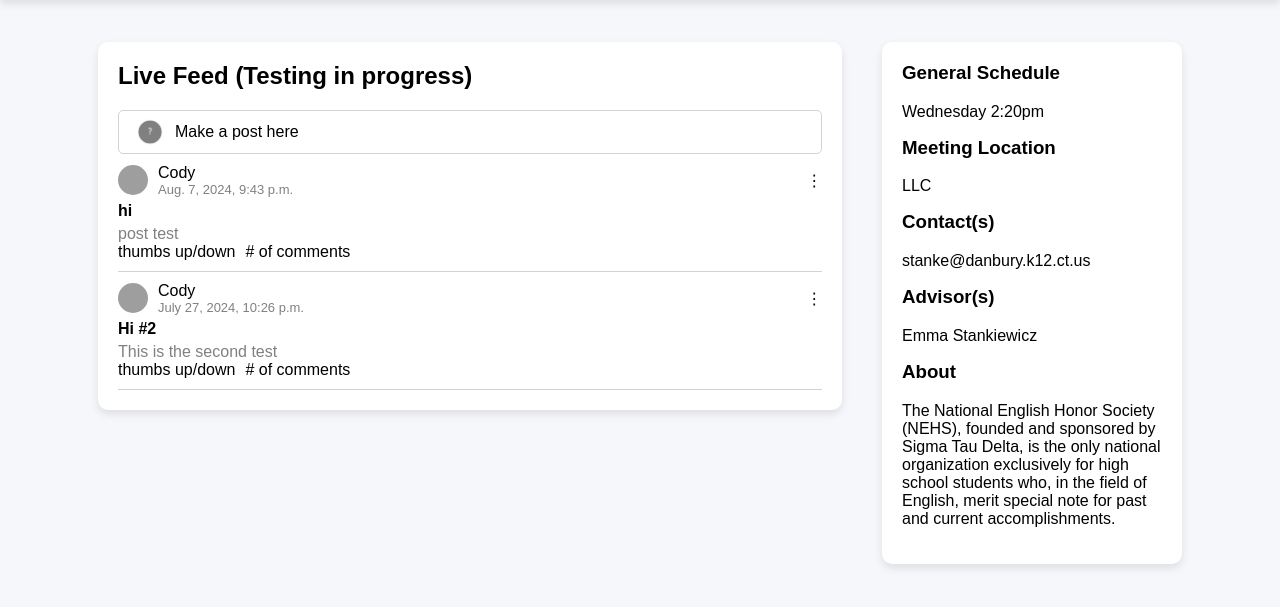
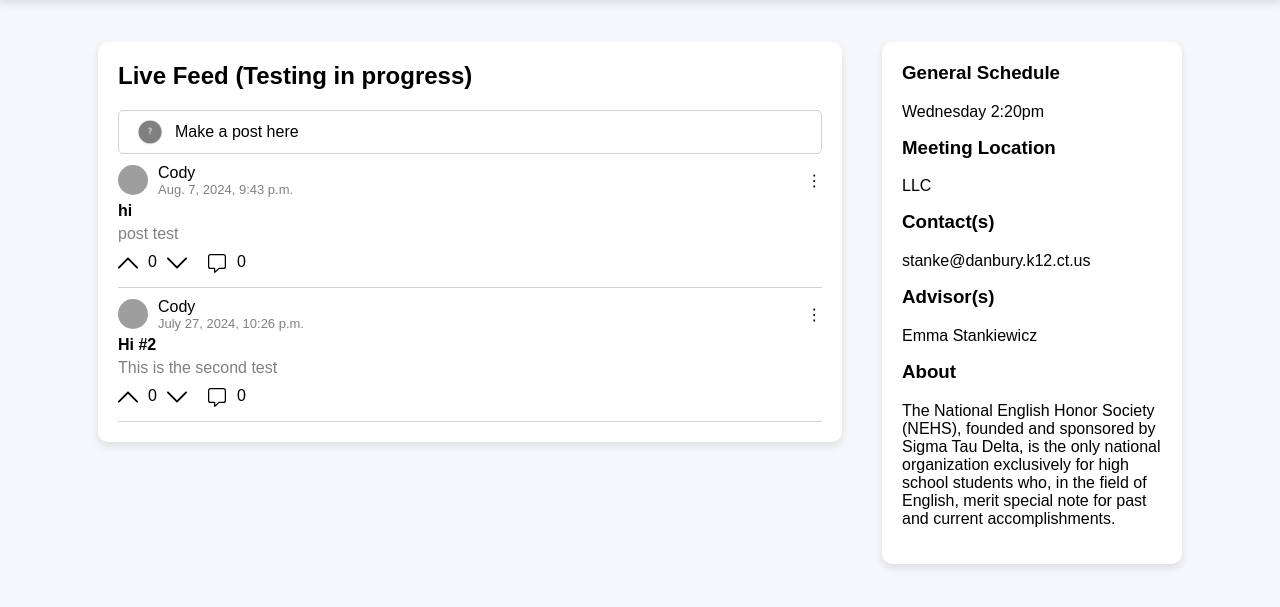
Before and after one commit to Da-ladder/OCRWebsite, a Django app: page /myClubs/nehs in a window 1280 px wide. Shown: the part 58-665 px from the top of the page. Run offline with Django 5.2, Linux system fonts and the light colour scheme; a user stored in the database is signed in; data comes from the database, SQL or seed files in the repository; both versions use the stored data as it was after the commit; grey boxes are pictures that could not be loaded.

Commit message:
database updates for replies and ui updates to posts - cod

```diff
--- a/helloWorld/testBranch/assests/desktop/Nehs/internalHome.css
+++ b/helloWorld/testBranch/assests/desktop/Nehs/internalHome.css
@@ -207,6 +207,14 @@ textarea {
     flex-direction: row;
 }
 
+.postData {
+    padding-top: 10px;
+}
+
+.postComment {
+    padding-left: 10px;
+}
+
 .options {
     min-width: 15px;
     max-height: 25px;
--- a/helloWorld/testBranch/users/admin.py
+++ b/helloWorld/testBranch/users/admin.py
@@ -21,6 +21,7 @@ class ClubAdmin(admin.ModelAdmin):
 admin.site.register(Club, ClubAdmin)
 admin.site.register(ClubTag)
 admin.site.register(LiveFeed)
+admin.site.register(Replies)
 
 
 
--- a/helloWorld/testBranch/users/models.py
+++ b/helloWorld/testBranch/users/models.py
@@ -31,6 +31,8 @@ class Club(models.Model):
 
     advisors = models.ManyToManyField(Users, blank=True, related_name='club_advisors')
     leaders = models.ManyToManyField(Users, blank=True, related_name='club_leaders')
+    frontPage = models.CharField(max_length=255, blank=True, null=True)
+    memberPage = models.CharField(max_length=255, blank=True, null=True)
     url = models.URLField(max_length=255, blank=True, null=True)
     homeURL = models.URLField(max_length=255, blank=True, null=True)
 
@@ -40,11 +42,25 @@ class Club(models.Model):
 
 class LiveFeed(models.Model):
     title = models.CharField(max_length=255, blank=True, null=True) # DO NOT let users type more than 255 for the title
-    text = models.TextField(blank=True, null=True)
+    text = models.TextField(blank=True, null=True, max_length=24000)
     club = models.ForeignKey(Club, on_delete=models.CASCADE, related_name='clubFeed')
+    likes = models.IntegerField(default=0)
+    comments = models.IntegerField(default=0)
     edited = models.BooleanField(default=False)
     creationTime = models.DateTimeField(default=timezone.now)
     creator = models.ForeignKey(Users, on_delete=models.CASCADE, related_name='op', null=True) # op as in original poster
 
     def __str__(self):
         return self.club.name + ": " + self.title
+
+class Replies(models.Model):
+    text = models.TextField(blank=True, null=True, max_length=3750)
+    post = models.ForeignKey(LiveFeed, on_delete=models.CASCADE, related_name='OriginalPost')
+    edited = models.BooleanField(default=False)
+    creationTime = models.DateTimeField(default=timezone.now)
+    linkToOtherReply = models.BooleanField(default=False)
+    replyLink = models.ForeignKey('self', on_delete=models.SET_NULL, related_name='OriginalPost', null=True, blank=True)
+    creator = models.ForeignKey(Users, on_delete=models.CASCADE, related_name='ReplyOp', null=True) # op as in original poster
+
+    def __str__(self):
+        return self.post.title + " reply"
--- a/helloWorld/testBranch/users/templates/desktopDisplay/Nehs/internalHome.html
+++ b/helloWorld/testBranch/users/templates/desktopDisplay/Nehs/internalHome.html
@@ -102,11 +102,20 @@
                             </div>
 
                             <div class="postData">
-                                <div class="postRating">
-                                    thumbs up/down
+                                <div class="arrowUp">
+                                    <svg fill="#000000" height="20px" width="20px" version="1.1" id="Layer_1" xmlns="http://www.w3.org/2000/svg" xmlns:xlink="http://www.w3.org/1999/xlink" viewBox="0 0 330 330" xml:space="preserve"><g id="SVGRepo_bgCarrier" stroke-width="0"></g><g id="SVGRepo_tracerCarrier" stroke-linecap="round" stroke-linejoin="round"></g><g id="SVGRepo_iconCarrier"> <path id="XMLID_224_" d="M325.606,229.393l-150.004-150C172.79,76.58,168.974,75,164.996,75c-3.979,0-7.794,1.581-10.607,4.394 l-149.996,150c-5.858,5.858-5.858,15.355,0,21.213c5.857,5.857,15.355,5.858,21.213,0l139.39-139.393l139.397,139.393 C307.322,253.536,311.161,255,315,255c3.839,0,7.678-1.464,10.607-4.394C331.464,244.748,331.464,235.251,325.606,229.393z"></path> </g></svg>
+                                </div>
+                                <div class="likeNumber">
+                                    {{post.likes}}
+                                </div>
+                                <div class="arrowDown">
+                                    <svg fill="#000000" height="20px" width="20px" version="1.1" id="Layer_1" xmlns="http://www.w3.org/2000/svg" xmlns:xlink="http://www.w3.org/1999/xlink" viewBox="0 0 330 330" xml:space="preserve" transform="matrix(1, 0, 0, -1, 0, 0)"><g id="SVGRepo_bgCarrier" stroke-width="0"></g><g id="SVGRepo_tracerCarrier" stroke-linecap="round" stroke-linejoin="round"></g><g id="SVGRepo_iconCarrier"> <path id="XMLID_224_" d="M325.606,229.393l-150.004-150C172.79,76.58,168.974,75,164.996,75c-3.979,0-7.794,1.581-10.607,4.394 l-149.996,150c-5.858,5.858-5.858,15.355,0,21.213c5.857,5.857,15.355,5.858,21.213,0l139.39-139.393l139.397,139.393 C307.322,253.536,311.161,255,315,255c3.839,0,7.678-1.464,10.607-4.394C331.464,244.748,331.464,235.251,325.606,229.393z"></path> </g></svg>
                                 </div>
                                 <div class="postComment">
-                                    # of comments
+                                    <svg rpl="" aria-hidden="true" class="icon-comment" fill="currentColor" height="20" icon-name="comment-outline" viewBox="0 0 20 20" width="20" xmlns="http://www.w3.org/2000/svg"><path d="M7.725 19.872a.718.718 0 0 1-.607-.328.725.725 0 0 1-.118-.397V16H3.625A2.63 2.63 0 0 1 1 13.375v-9.75A2.629 2.629 0 0 1 3.625 1h12.75A2.63 2.63 0 0 1 19 3.625v9.75A2.63 2.63 0 0 1 16.375 16h-4.161l-4 3.681a.725.725 0 0 1-.489.191ZM3.625 2.25A1.377 1.377 0 0 0 2.25 3.625v9.75a1.377 1.377 0 0 0 1.375 1.375h4a.625.625 0 0 1 .625.625v2.575l3.3-3.035a.628.628 0 0 1 .424-.165h4.4a1.377 1.377 0 0 0 1.375-1.375v-9.75a1.377 1.377 0 0 0-1.374-1.375H3.625Z"></path></svg>
+                                </div>
+                                <div class="commentNumber">
+                                    {{post.comments}}
                                 </div>
                             </div>
                         </div>
--- a/helloWorld/testBranch/users/views.py
+++ b/helloWorld/testBranch/users/views.py
@@ -159,7 +159,7 @@ def club_default(request):
         }
 
     if mobile(request):
-        return render(request, "mobileDisplay/mobileClubFrontDefault.html", context)
+        return render(request, "mobileDisplay/ClubFront.html", context)
     else:
         return render(request, "desktopDisplay/clubDefault.html", context)
 
@@ -178,7 +178,7 @@ def club_home_default(request):
     if request.user.is_authenticated and (club.users.filter(email = request.user.email).exists() or
         club.advisors.filter(email = request.user.email).exists() or club.leaders.filter(email = request.user.email).exists()):
         if mobile(request):
-            return render(request, "mobileDisplay/mobileClubJoinedDefault.html", context)
+            return render(request, "mobileDisplay/ClubJoined.html", context)
         else:
             return render(request, "clubHomeDefault.html", context)
     else:
@@ -344,6 +344,27 @@ def deleteClubPost(request):
         # if they do not have access, deny them
         return render(request, "NuhUh.html")
 
+def viewClubPost(request):
+    # get the postkey along with the club with the post
+    postKey = request.GET.get("postKey")
+    post = LiveFeed.objects.get(id = postKey)
+    club = Club.objects.get(name = post.club.name)
+
+    # Make sure they have proper credentials
+    if request.user.is_authenticated and (club.users.filter(email = request.user.email).exists() or
+        club.advisors.filter(email = request.user.email).exists() or club.leaders.filter(email = request.user.email).exists()):
+        context = {
+            'userPic': Users.objects.get(email = request.user.email).picURL,
+        }
+
+        return render(request, "NuhUh.html")
+    else:
+        # no credentials no eyes
+        return render(request, "NuhUh.html")
+
+
+
+
 
 
 
```
Also changed, not shown: helloWorld/testBranch/users/templates/mobileDisplay/ClubFront.html (renamed from helloWorld/testBranch/users/templates/mobileDisplay/mobileClubJoinedDefault.html, +15 -23 lines), helloWorld/testBranch/users/templates/mobileDisplay/ClubJoined.html (renamed from helloWorld/testBranch/users/templates/mobileDisplay/mobileClubFrontDefault.html, +23 -15 lines), helloWorld/testBranch/assests/mobile/ClubFront.css (renamed from helloWorld/testBranch/assests/mobile/mobileClubFrontDefaultSty.css), helloWorld/testBranch/assests/mobile/ClubJoined.css (renamed from helloWorld/testBranch/assests/mobile/mobileClubJoinedDefaultSty.css), helloWorld/testBranch/assests/mobile/ClubJoined.js (renamed from helloWorld/testBranch/assests/mobile/mobileClubJoinedDefaultScr.js), helloWorld/testBranch/db.sqlite3, helloWorld/testBranch/users/migrations/0014_remove_club_homeurl_club_picture_url_club_frontpage_and_more.py (added), helloWorld/testBranch/users/migrations/0015_rename_picture_url_club_homeurl.py (added), helloWorld/testBranch/users/migrations/0016_livefeed_likes.py (added), helloWorld/testBranch/users/migrations/0017_livefeed_comments.py (added), helloWorld/testBranch/users/migrations/0018_alter_livefeed_text_replies.py (added), helloWorld/testBranch/users/migrations/0019_replies_replylink.py (added), helloWorld/testBranch/users/migrations/0020_alter_replies_replylink.py (added).
